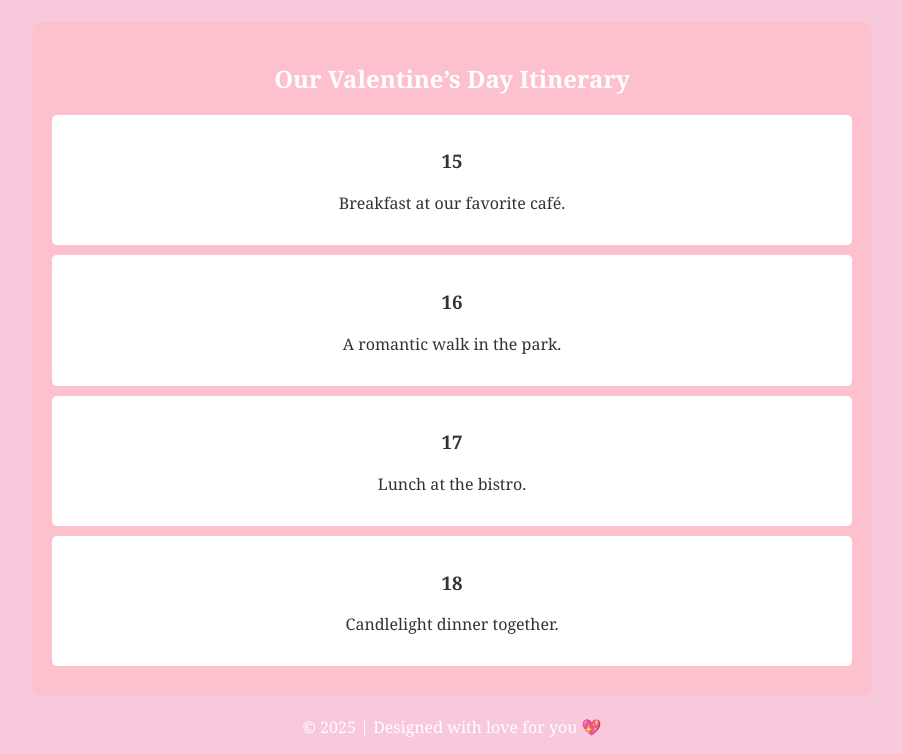
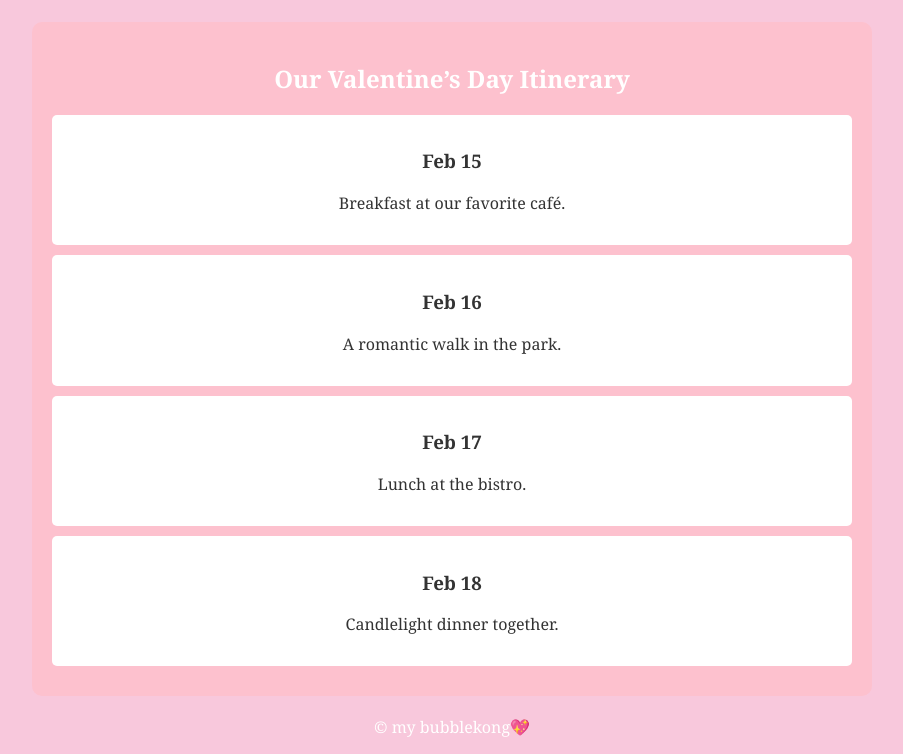
Before and after one commit to 240-fps/iloveyou, a plain HTML site: page index.html in a window 1280 px wide. Shown: the part 662-1416 px from the top of the page, without its empty margins (188-1091 px from the left). Drawn offline with Linux system fonts and the light colour scheme.

Commit message:
Update index.html

```diff
--- a/index.html
+++ b/index.html
@@ -60,26 +60,26 @@
   <section class="itinerary">
     <h2>Our Valentine’s Day Itinerary</h2>
     <div class="itinerary-card">
-      <h3>15</h3>
+      <h3>Feb 15</h3>
       <p>Breakfast at our favorite café.</p>
     </div>
     <div class="itinerary-card">
-      <h3>16</h3>
+      <h3>Feb 16</h3>
       <p>A romantic walk in the park.</p>
     </div>
     <div class="itinerary-card">
-      <h3>17</h3>
+      <h3>Feb 17</h3>
       <p>Lunch at the bistro.</p>
     </div>
     <div class="itinerary-card">
-      <h3>18</h3>
+      <h3>Feb 18</h3>
       <p>Candlelight dinner together.</p>
     </div>
   </section>
 
   <!-- Footer -->
   <footer>
-    <p>&copy; 2025 | Designed with love for you 💖</p>
+    <p>&copy; my bubblekong💖</p>
   </footer>
 
   <script src="script.js"></script>
```
